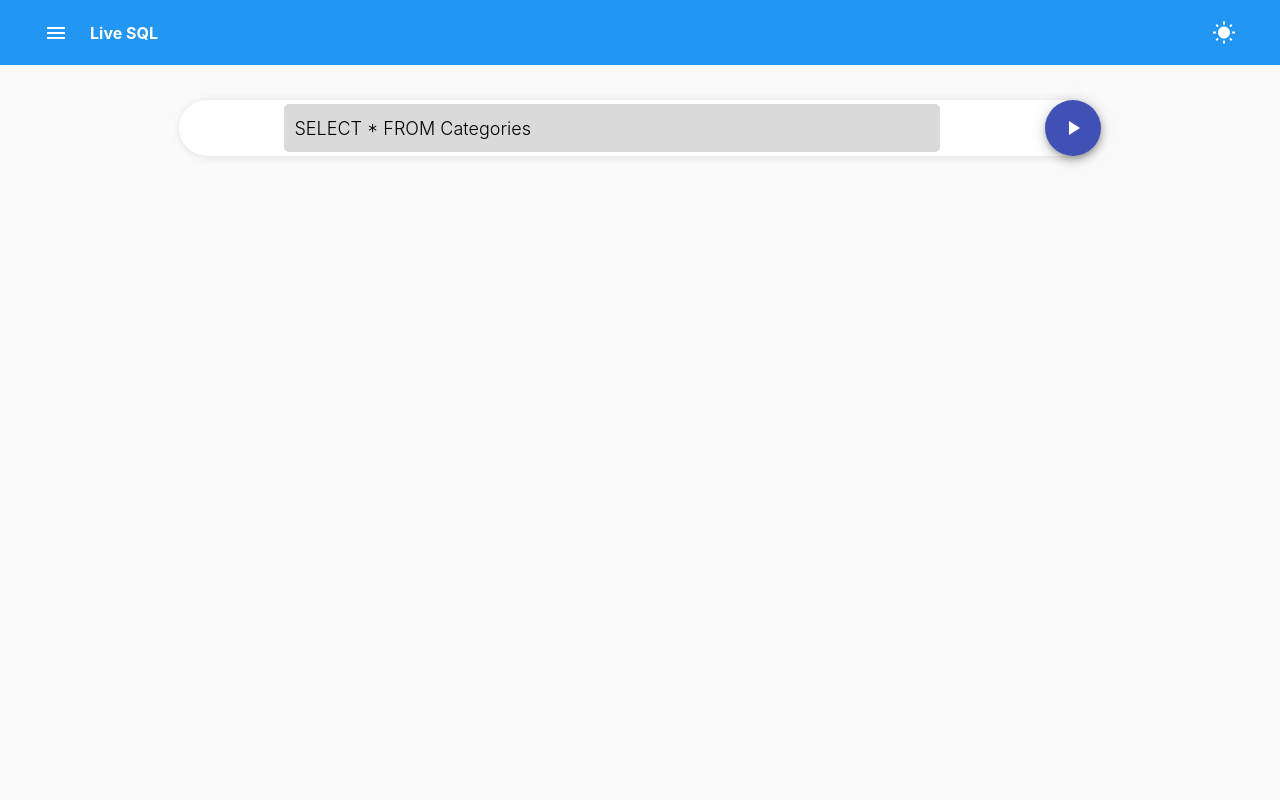
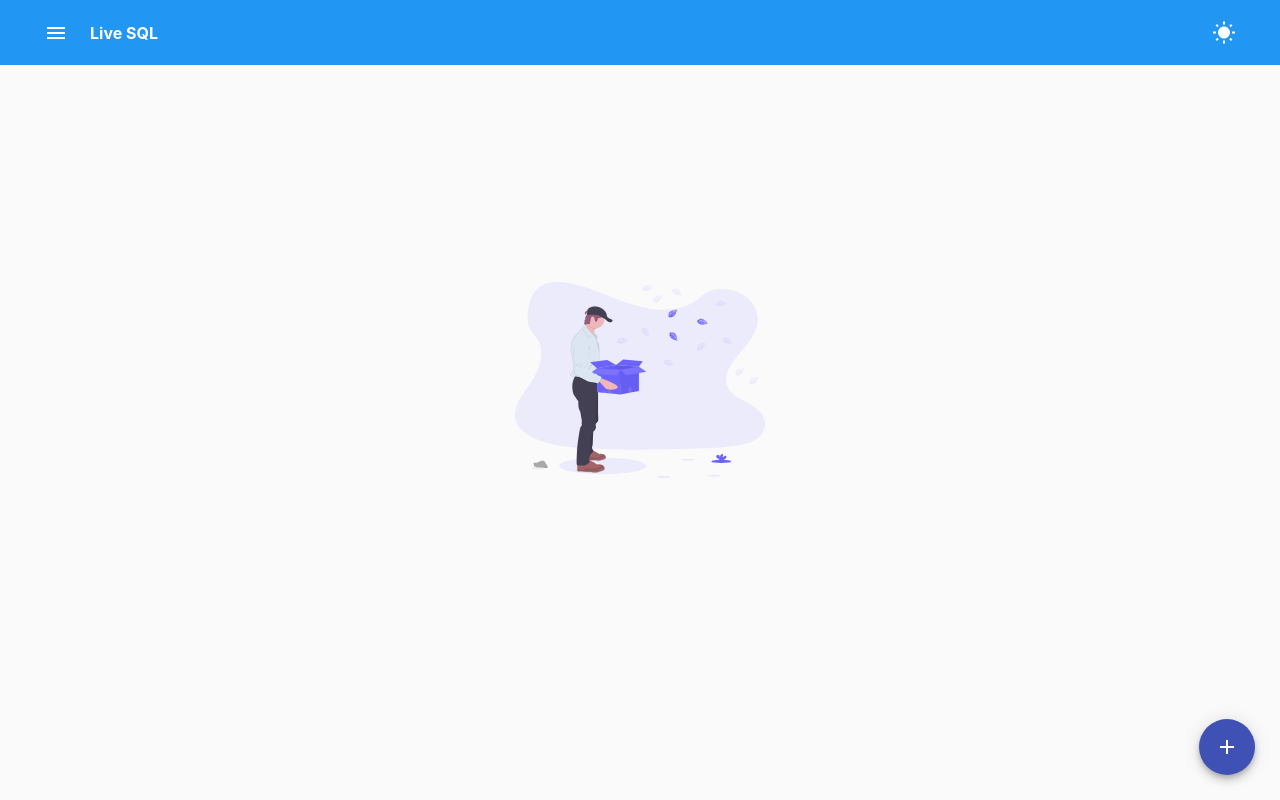
Before and after one commit to ritu-gomes/task-two, a React (Create React App) app: page / in a window 1280 px wide. Built offline with nearby package versions, Linux system fonts and the light colour scheme.

Commit message:
Empty Illustration and Intial Add FAB Button Intialized

```diff
--- a/src/App.css
+++ b/src/App.css
@@ -88,7 +88,6 @@
   align-items: center;
   margin: 0 auto;
   background-color: #dadada;
-
   padding-left: 10px;
   font-size: 18px;
 }
@@ -113,7 +112,7 @@
 
 .sidebar {
   width: 350px;
-  background-color: rgba(204, 204, 204, 0.39);
+  background-color: var(--primaryLight);
   backdrop-filter: blur(10px);
   position: absolute;
   z-index: 2;
@@ -123,7 +122,7 @@
   box-shadow: 0 3px 6px rgba(0, 0, 0, 0.16), 0 3px 6px rgba(0, 0, 0, 0.23);
 }
 .sidebar__enabled {
-  left: 0px;
+  left: -5px;
 }
 .sidebar__options {
   width: 90%;
@@ -136,7 +135,7 @@
 
 .sidenav__option {
   padding: 1.1rem;
-  background-color: #fff;
+  background-color: var(--primaryLight);
   display: flex;
   align-items: center;
   justify-content: flex-start;
@@ -155,6 +154,26 @@
   margin-right: 10px;
 }
 
+/*SVG FOR EMPTY QUERY*/
+.blank__query {
+  width: 250px;
+}
+.centered__ui {
+  justify-content: space-between;
+  height: 50vh;
+}
+.centered__ui__extended {
+  height: 70vh;
+  justify-content: center;
+}
+
+/*Edit Fab Button*/
+.edit__fab {
+  position: fixed;
+  right: 25px;
+  bottom: 25px;
+}
+
 /*Media Queries*/
 
 @media screen and (max-width: 768px) {
--- a/src/App.js
+++ b/src/App.js
@@ -22,6 +22,8 @@ function App() {
         setTablename={setTablename}
         isExecuted={isExecuted}
         setExecuted={setExecuted}
+        isSidebar={isSidebar}
+        setSidebar={setSidebar}
       />
     </div>
   );
--- a/src/components/Main.jsx
+++ b/src/components/Main.jsx
@@ -1,18 +1,67 @@
 import React from "react";
 import QuerySection from "./QuerySection";
 import Table from "./Table";
-function Main({ tablename, setTablename, isExecuted, setExecuted }) {
+import empty from "../empty.svg";
+import { Fab } from "@material-ui/core";
+import CloseIcon from "@material-ui/icons/Close";
+import AddIcon from "@material-ui/icons/Add";
+function Main({
+  tablename,
+  setTablename,
+  isExecuted,
+  setExecuted,
+  isSidebar,
+  setSidebar,
+}) {
+  /*Initial State for Edit Fab Button */
+  const [isFab, setFab] = React.useState(false);
+
+  /*Handler to Close the Sidebar if we click on Main UI if the sidebar is in active state */
+
+  const handleSidebar = () => {
+    if (isSidebar) {
+      setSidebar(false);
+    }
+  };
+
+  /* Change page title dynamically based on tablename selected */
+  document.title = tablename ? tablename.toUpperCase() : "Live SQL";
   return (
-    <div className="main__ui">
+    <div
+      className={`main__ui ${!isExecuted && "centered__ui"} ${
+        !isFab && "centered__ui__extended"
+      }`}
+      onClick={handleSidebar}
+    >
+      {isFab && (
         <QuerySection
           tablename={tablename}
           isExecuted={isExecuted}
           setExecuted={setExecuted}
           setTablename={setTablename}
+          setFab={setFab}
         />
+      )}
       <div className="result__table__section">
-        <>{isExecuted ? <Table /> : null}</>
+        <>
+          {isExecuted ? (
+            <Table />
+          ) : (
+            <img src={empty} alt="Blank__Result" className="blank__query" />
+          )}
+        </>
       </div>
+      {/*Edit FAB Button by clicking this the Query Input Enabled */}
+      {!isExecuted && (
+        <div className="edit__fab">
+          <Fab
+            color="primary"
+            onClick={() => (isFab ? setFab(false) : setFab(true))}
+          >
+            {!isFab ? <AddIcon /> : <CloseIcon />}
+          </Fab>
+        </div>
+      )}
     </div>
   );
 }
--- a/src/components/QuerySection.jsx
+++ b/src/components/QuerySection.jsx
@@ -6,11 +6,18 @@ import Snackbar from "@material-ui/core/Snackbar";
 import IconButton from "@material-ui/core/IconButton";
 import CloseIcon from "@material-ui/icons/Close";
 
-function QuerySection({ tablename, isExecuted, setExecuted, setTablename }) {
+function QuerySection({
+  tablename,
+  isExecuted,
+  setExecuted,
+  setTablename,
+  setFab,
+}) {
   const [open, setOpen] = React.useState(false);
   const handleExecStop = () => {
     setExecuted(false);
     setTablename("");
+    setFab(false);
   };
 
   const handleExceStart = () => {
--- a/src/index.css
+++ b/src/index.css
@@ -31,7 +31,7 @@ body.light-theme .MuiFab-primary {
   background-color: #4dabf5;
 }
 body.dark-theme .sidenav {
-  background-color: var(--secondaryAccent);
+  background-color: #ccc;
 }
 
 body.dark-theme .query__section {
@@ -58,7 +58,20 @@ body.dark-theme .sidenav__option {
 
   transition: all 0.3s ease-in-out;
 }
+body.light-theme .sidenav__option {
+  background-color: var(--primaryLight);
+
+  transition: all 0.3s ease-in-out;
+}
+body.light-theme .sidenav__option {
+  color: #fff;
+  background-color: var(--primaryLight);
+}
 body.dark-theme .sidenav__option:hover {
+  color: #000;
+  font-weight: 900;
+}
+body.light-theme .sidenav__option:hover {
   color: #000;
   font-weight: 900;
 }
@@ -66,7 +79,15 @@ body.dark-theme .option__active {
   background-color: #161d34;
   color: #fff;
 }
+body.light-theme .option__active {
+  background-color: #161d34;
+  color: #fff;
+}
 body.dark-theme .option__active:hover {
   color: #fff;
   font-weight: 900;
 }
+body.light-theme .option__active:hover {
+  color: #fff;
+  font-weight: 900;
+}
```
Also changed, not shown: src/empty.svg (added). Lines whose indentation alone changed are shown as unchanged.
